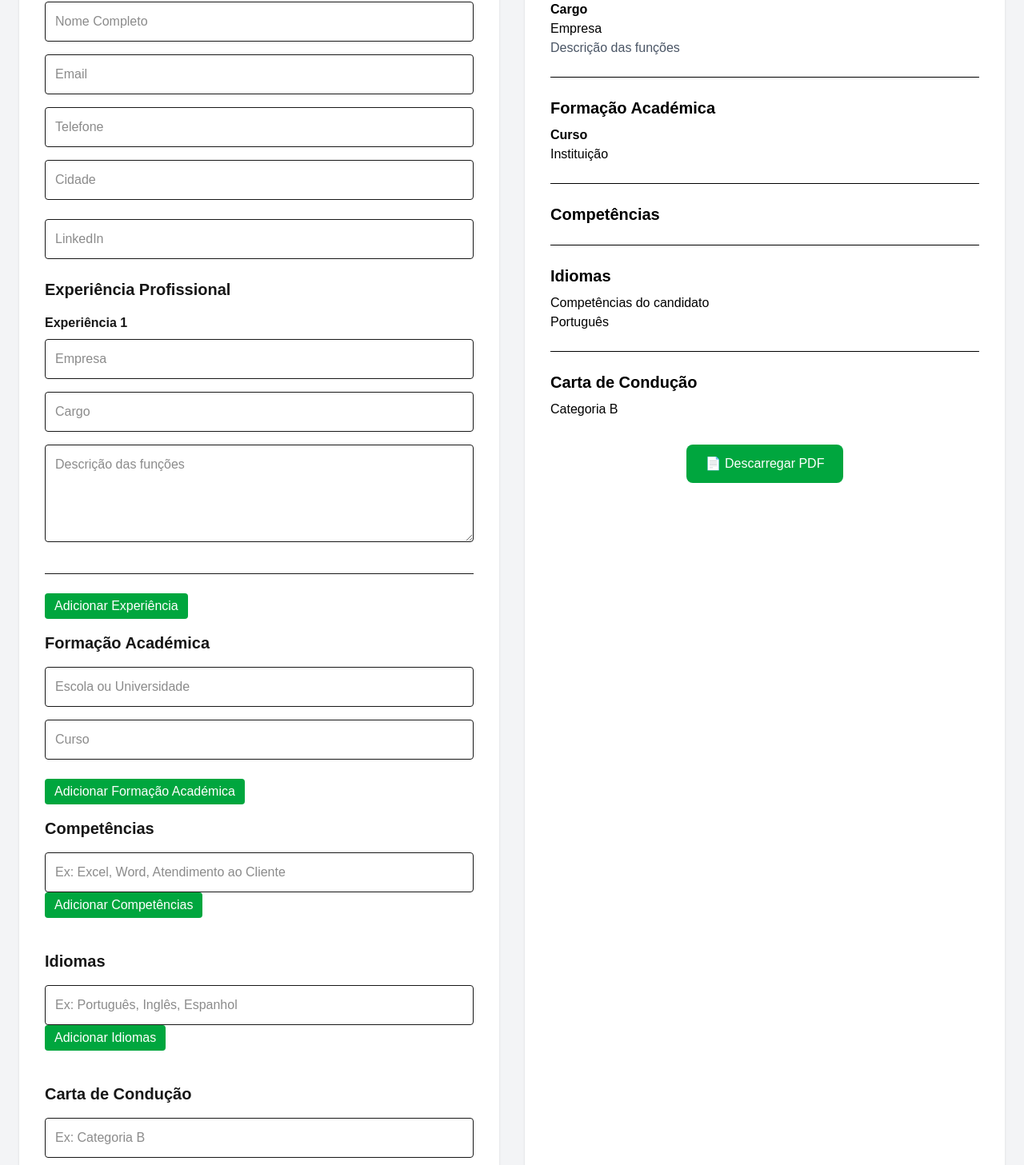
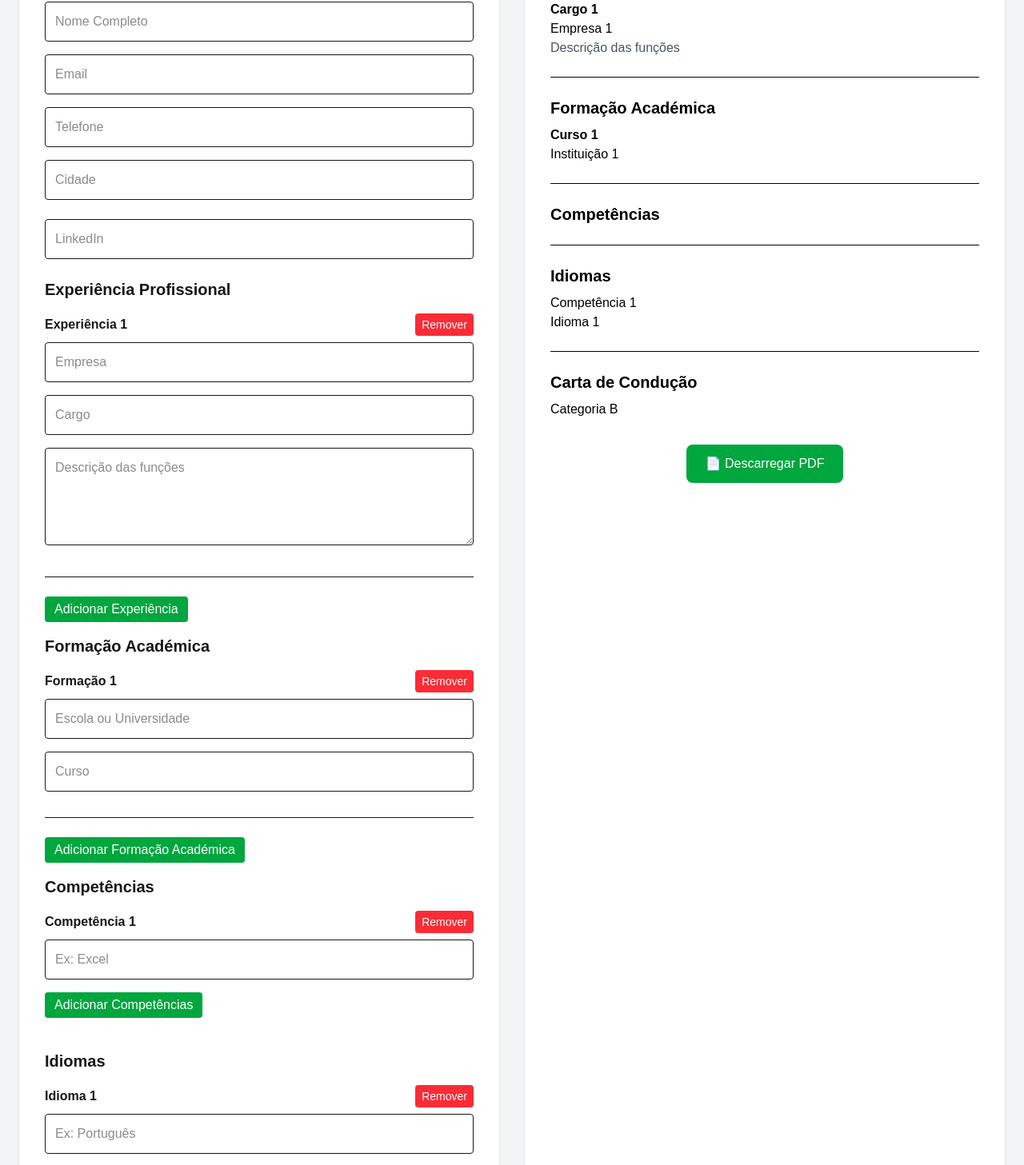
Before and after one commit to Gabrieldiogo-gd/CVMadurorooms, a Next.js app: page /criar-cv in a window 1280 px wide. Shown: the part 293-1750 px from the top of the page at 80% size. Built offline with nearby package versions, Linux system fonts and the light colour scheme.

Commit message:
Lançamento inicial do CVMadurorooms

```diff
--- a/app/criar-cv/page.tsx
+++ b/app/criar-cv/page.tsx
@@ -5,7 +5,29 @@ import { useState } from "react";
 import jsPDF from "jspdf";
 import html2canvas from "html2canvas";
 export default function CriarCV() {
-const [idiomas, setIdiomas] = useState("");
+
+const [idiomas, setIdiomas] = useState([
+  {
+    nome: "",
+  },
+]);
+const adicionarIdioma = () => {
+  setIdiomas([
+    ...idiomas,
+    {
+      nome: "",
+    },
+  ]);
+};
+
+const removerIdioma = (index: number) => {
+  if (idiomas.length === 1) return;
+
+  const novos = idiomas.filter((_, i) => i !== index);
+  setIdiomas(novos);
+};
+
+
 const [modelo, setModelo] = useState("moderno");
 const [foto, setFoto] = useState<string | null>(null);
 const [nome, setNome] = useState("");
@@ -31,17 +53,62 @@ const adicionarExperiencia = () => {
   ]);
 };
 
+const removerExperiencia = (index: number) => {
+  if (experiencias.length === 1) return;
+
+  const novas = experiencias.filter((_, i) => i !== index);
+  setExperiencias(novas);
+};
+
+const [carta, setCarta] = useState("");
 
 
+  const [formacoes, setFormacoes] = useState([
+  {
+    escola: "",
+    curso: "",
+  },
+]);
 
+const adicionarFormacao = () => {
+  setFormacoes([
+    ...formacoes,
+    {
+      escola: "",
+      curso: "",
+    },
+  ]);
+};
 
+const removerFormacao = (index: number) => {
+  if (formacoes.length === 1) return;
 
+  const novas = formacoes.filter((_, i) => i !== index);
+  setFormacoes(novas);
+};
 
-  const [carta, setCarta] = useState("");
-  const [escola, setEscola] = useState("");
-  const [curso, setCurso] = useState("");
+const [competencias, setCompetencias] = useState([
+  {
+    nome: "",
+  },
+]);
 
-  const [competencias, setCompetencias] = useState("");
+const adicionarCompetencia = () => {
+  setCompetencias([
+    ...competencias,
+    {
+      nome: "",
+    },
+  ]);
+};
+
+const removerCompetencia = (index: number) => {
+  if (competencias.length === 1) return;
+
+  const novas = competencias.filter((_, i) => i !== index);
+  setCompetencias(novas);
+};
+
  const gerarPDF = async () => {
   try {
     const element = document.getElementById("curriculo-preview");
@@ -165,9 +232,19 @@ const adicionarExperiencia = () => {
 
           {experiencias.map((exp, index) => (
   <div key={index} className="mb-6 border-b pb-4">
-    <h3 className="font-bold mb-2">
+    <div className="flex justify-between items-center mb-2">
+  <h3 className="font-bold">
     Experiência {index + 1}
   </h3>
+
+  <button
+    type="button"
+    onClick={() => removerExperiencia(index)}
+    className="bg-red-500 hover:bg-red-600 text-white px-2 py-1 rounded text-sm"
+  >
+    Remover
+  </button>
+</div>
 
     <input
       type="text"
@@ -221,24 +298,53 @@ const adicionarExperiencia = () => {
             Formação Académica
           </h2>
 
+          {formacoes.map((formacao, index) => (
+  <div key={index} className="mb-6 border-b pb-4">
+
+
+<div className="flex justify-between items-center mb-2">
+  <h3 className="font-bold">
+    Formação {index + 1}
+  </h3>
+
+  <button
+    type="button"
+    onClick={() => removerFormacao(index)}
+    className="bg-red-500 hover:bg-red-600 text-white px-2 py-1 rounded text-sm"
+  >
+    Remover
+  </button>
+</div>
+
     <input
       type="text"
       placeholder="Escola ou Universidade"
-            value={escola}
-            onChange={(e) => setEscola(e.target.value)}
+      value={formacao.escola}
+      onChange={(e) => {
+        const novas = [...formacoes];
+        novas[index].escola = e.target.value;
+        setFormacoes(novas);
+      }}
       className="w-full border p-3 rounded mb-4"
     />
 
     <input
       type="text"
       placeholder="Curso"
-            value={curso}
-            onChange={(e) => setCurso(e.target.value)}
-            className="w-full border p-3 rounded mb-6"
+      value={formacao.curso}
+      onChange={(e) => {
+        const novas = [...formacoes];
+        novas[index].curso = e.target.value;
+        setFormacoes(novas);
+      }}
+      className="w-full border p-3 rounded mb-4"
     />
+  </div>
+))}
 
 <button
   type="button"
+  onClick={adicionarFormacao}
   className="bg-green-600 hover:bg-green-700 text-white px-3 py-1 rounded mb-4"
 >
    Adicionar Formação Académica
@@ -250,17 +356,42 @@ const adicionarExperiencia = () => {
             Competências
           </h2>
 
+          {competencias.map((competencia, index) => (
+  <div key={index} className="mb-4">
+
+
+     <div className="flex justify-between items-center mb-2">
+  <h3 className="font-bold">
+    Competência {index + 1}
+  </h3>
+
+  <button
+    type="button"
+    onClick={() => removerCompetencia(index)}
+    className="bg-red-500 hover:bg-red-600 text-white px-2 py-1 rounded text-sm"
+  >
+    Remover
+  </button>
+</div>
+
     <input
       type="text"
-            placeholder="Ex: Excel, Word, Atendimento ao Cliente"
-            value={competencias}
-            onChange={(e) => setCompetencias(e.target.value)}
+      placeholder="Ex: Excel"
+      value={competencia.nome}
+      onChange={(e) => {
+        const novas = [...competencias];
+        novas[index].nome = e.target.value;
+        setCompetencias(novas);
+      }}
       className="w-full border p-3 rounded"
     />
+  </div>
+))}
 
 
 <button
   type="button"
+  onClick={adicionarCompetencia}
   className="bg-green-600 hover:bg-green-700 text-white px-3 py-1 rounded mb-4"
 >
    Adicionar Competências
@@ -271,17 +402,42 @@ const adicionarExperiencia = () => {
   Idiomas
 </h2>
 
+{idiomas.map((idioma, index) => (
+  <div key={index} className="mb-4">
+
+
+    <div className="flex justify-between items-center mb-2">
+  <h3 className="font-bold">
+    Idioma {index + 1}
+  </h3>
+
+  <button
+    type="button"
+    onClick={() => removerIdioma(index)}
+    className="bg-red-500 hover:bg-red-600 text-white px-2 py-1 rounded text-sm"
+  >
+    Remover
+  </button>
+</div>
+
     <input
       type="text"
-  placeholder="Ex: Português, Inglês, Espanhol"
-  value={idiomas}
-  onChange={(e) => setIdiomas(e.target.value)}
+      placeholder="Ex: Português"
+      value={idioma.nome}
+      onChange={(e) => {
+        const novos = [...idiomas];
+        novos[index].nome = e.target.value;
+        setIdiomas(novos);
+      }}
       className="w-full border p-3 rounded"
     />
+  </div>
+))}
 
 
 <button
   type="button"
+  onClick={adicionarIdioma}
   className="bg-green-600 hover:bg-green-700 text-white px-3 py-1 rounded mb-4"
 >
    Adicionar Idiomas
@@ -346,17 +502,21 @@ const adicionarExperiencia = () => {
           </h3>
 
 
+          {experiencias.map((exp, index) => (
+  <div key={index} className="mb-4">
     <p className="font-semibold">
-  {experiencias[0].cargo || "Cargo"}
+      {exp.cargo || `Cargo ${index + 1}`}
     </p>
 
     <p>
-  {experiencias[0].empresa || "Empresa"}
+      {exp.empresa || `Empresa ${index + 1}`}
     </p>
 
     <p className="text-gray-600">
-  {experiencias[0].descricao || "Descrição das funções"}
+      {exp.descricao || "Descrição das funções"}
     </p>
+  </div>
+))}
 
 
           <hr className="my-6" />
@@ -365,13 +525,17 @@ const adicionarExperiencia = () => {
             Formação Académica
           </h3>
 
+          {formacoes.map((formacao, index) => (
+  <div key={index} className="mb-4">
     <p className="font-semibold">
-            {curso || "Curso"}
+      {formacao.curso || `Curso ${index + 1}`}
     </p>
 
     <p>
-            {escola || "Instituição"}
+      {formacao.escola || `Instituição ${index + 1}`}
     </p>
+  </div>
+))}
 
           <hr className="my-6" />
 
@@ -384,13 +548,17 @@ const adicionarExperiencia = () => {
   Idiomas
 </h3>
 
-<p>
-            {competencias || "Competências do candidato"}
+{competencias.map((competencia, index) => (
+  <p key={index}>
+    {competencia.nome || `Competência ${index + 1}`}
   </p>
+))}
 
-<p>
-  {idiomas || "Português"}
+{idiomas.map((idioma, index) => (
+  <p key={index}>
+    {idioma.nome || `Idioma ${index + 1}`}
   </p>
+))}
 
 <hr className="my-6" />
 
--- a/app/layout.tsx
+++ b/app/layout.tsx
@@ -12,9 +12,9 @@ const geistMono = Geist_Mono({
   subsets: ["latin"],
 });
 
-export const metadata: Metadata = {
-  title: "Create Next App",
-  description: "Generated by create next app",
+export const metadata = {
+  title: "CVMadurorooms",
+  description: "Crie o seu currículo profissional online",
 };
 
 export default function RootLayout({
```
Lines whose indentation alone changed are shown as unchanged.
